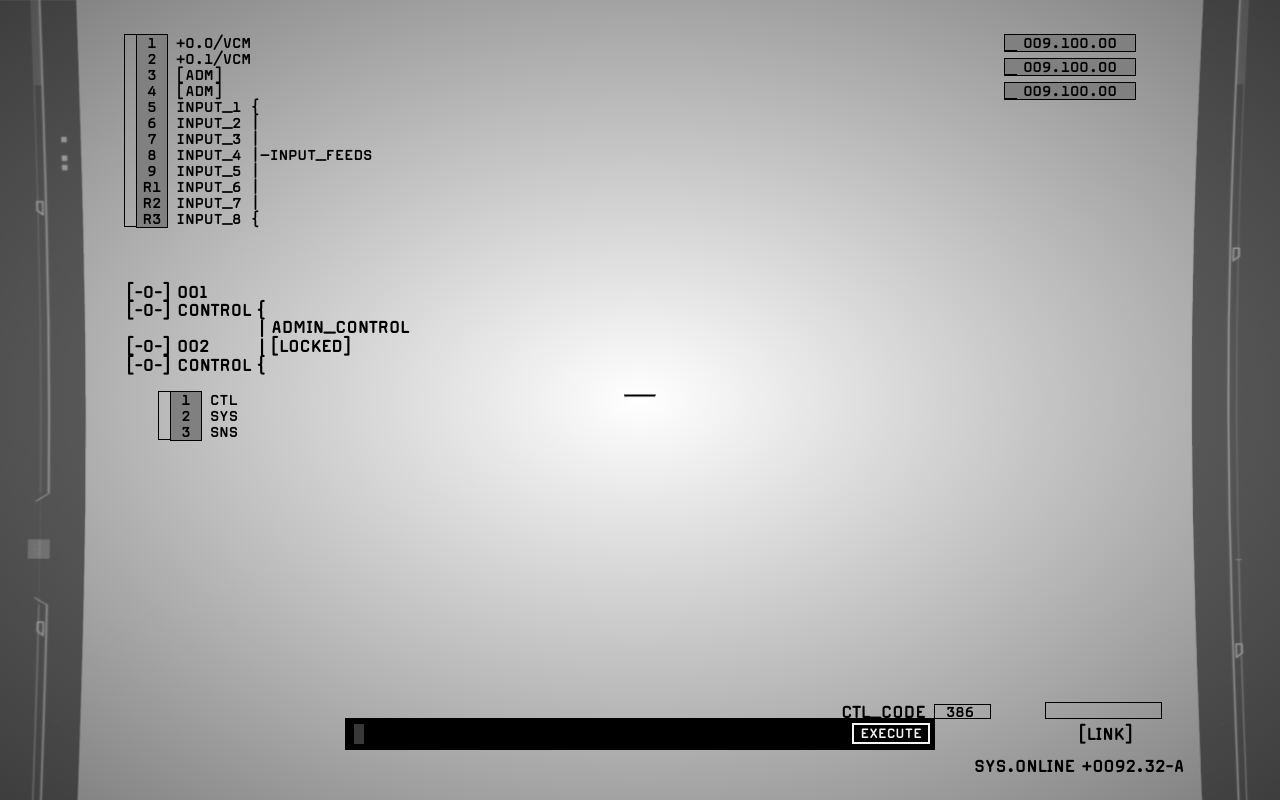
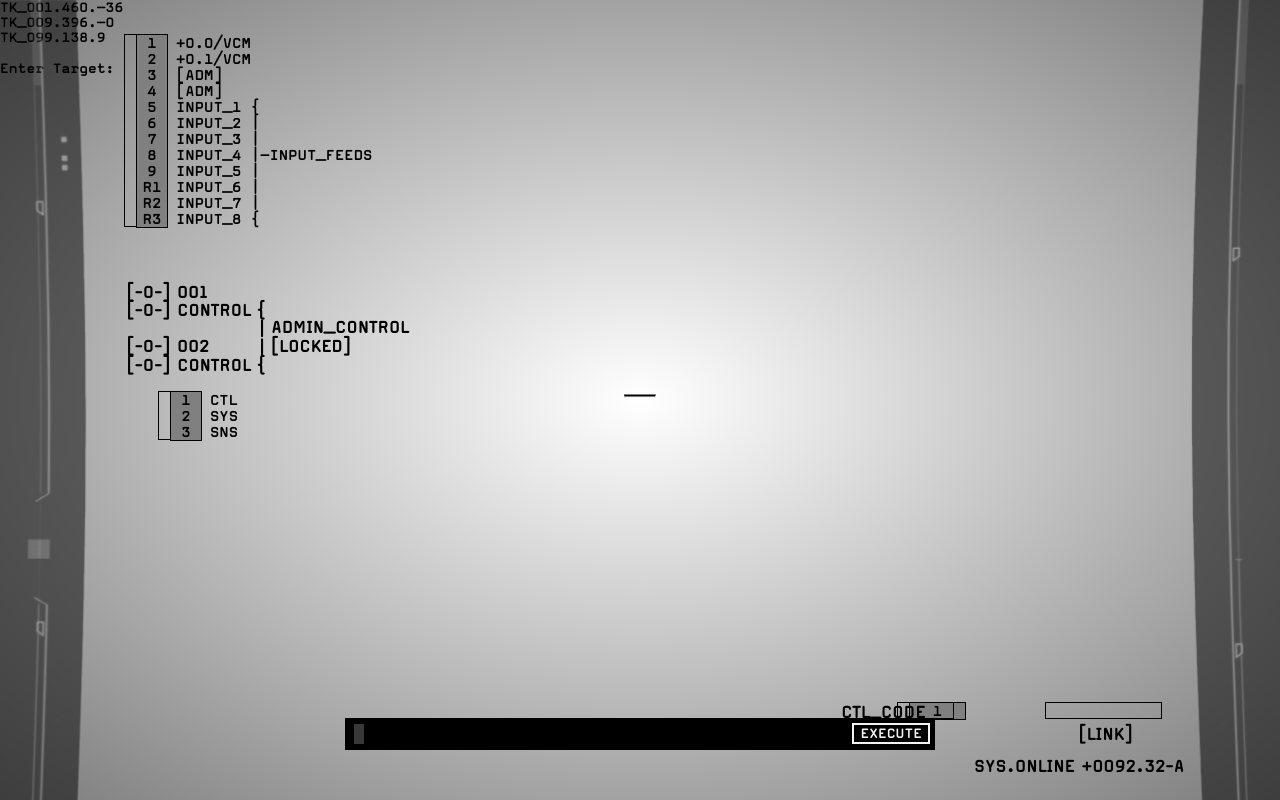
Before and after one commit to NorthernL1ghts/Samaritan, a plain HTML site: page index.html in a window 1280 px wide. Drawn offline with Linux system fonts and the light colour scheme.

Commit message:
Update index.html

```diff
--- a/index.html
+++ b/index.html
@@ -5,12 +5,21 @@
       <link rel="stylesheet" type="text/css" href="index.css">
       <link href="img/icon.png" rel="icon" sizes="192x192">
       <title>Samaritan v.978.0.06.51</title>
-      <script defer src="js/cookie.js"></script>
-      <script defer src="js/visibility.js"></script>
-      <script defer src="js/index.js"></script>
-      <script defer src="js/processing.js"></script>
+      <script src="js/cookie.js"></script>
+      <script src="js/visibility.js"></script>
+      <script src="js/index.js"></script>
+      <script src="js/processing.js"></script>
    </head>
    <body>
+      <div id="test1">TEST</div>
+      <div id="test2">TEST</div>
+      <div id="test3">TEST</div>
+
+      <script>
+      startTimers();
+  </script>
+
+
       <!-- Create Loading Wrapper. -->
       <!-- <div id="loadingWrapper">
          <div id="progress">
@@ -62,6 +71,8 @@
          <span N="2" class="item gray">SYS</span>
          <span N="3" class="item gray">SNS</span>
       </div>
+
+
       <!-- Control Code -->
       <div id="controlCode">
          <span N="1" class="item gray"></span>
@@ -94,17 +105,7 @@
          <p id="systemVersion">SYS.ONLINE +0092.32-A </span></p>
       </div>
       <!-- TK GUI  -->
-      <div id="TKGUI">
-         <span N="009.100.00" class="item gray"></span>
-      </div>
-      <!-- TK GUI Two -->
-      <div id="TKGUITwo">
-         <span N="009.100.00" class="item gray"></span>
-      </div>
-      <!-- TK GUI Three -->
-      <div id="TKGUIThree">
-         <span N="009.100.00" class="item gray"></span>
-      </div>
+
       <!-- Command Terminal -->
       <div id="bottom">
          <div id="cmd" contenteditable="false">
@@ -125,7 +126,11 @@
       <div id="controlCodeStatus">
          <p id="controlCodeStatus">CTL_CODE</span></p>
       </div>
+      <div>
+         <p id="enterTarget">Enter Target:</span></p>
+     </div>
       <script>
+
          let status = 0;
          let recognition = new webkitSpeechRecognition();
          recognition.continuous = true;
```
